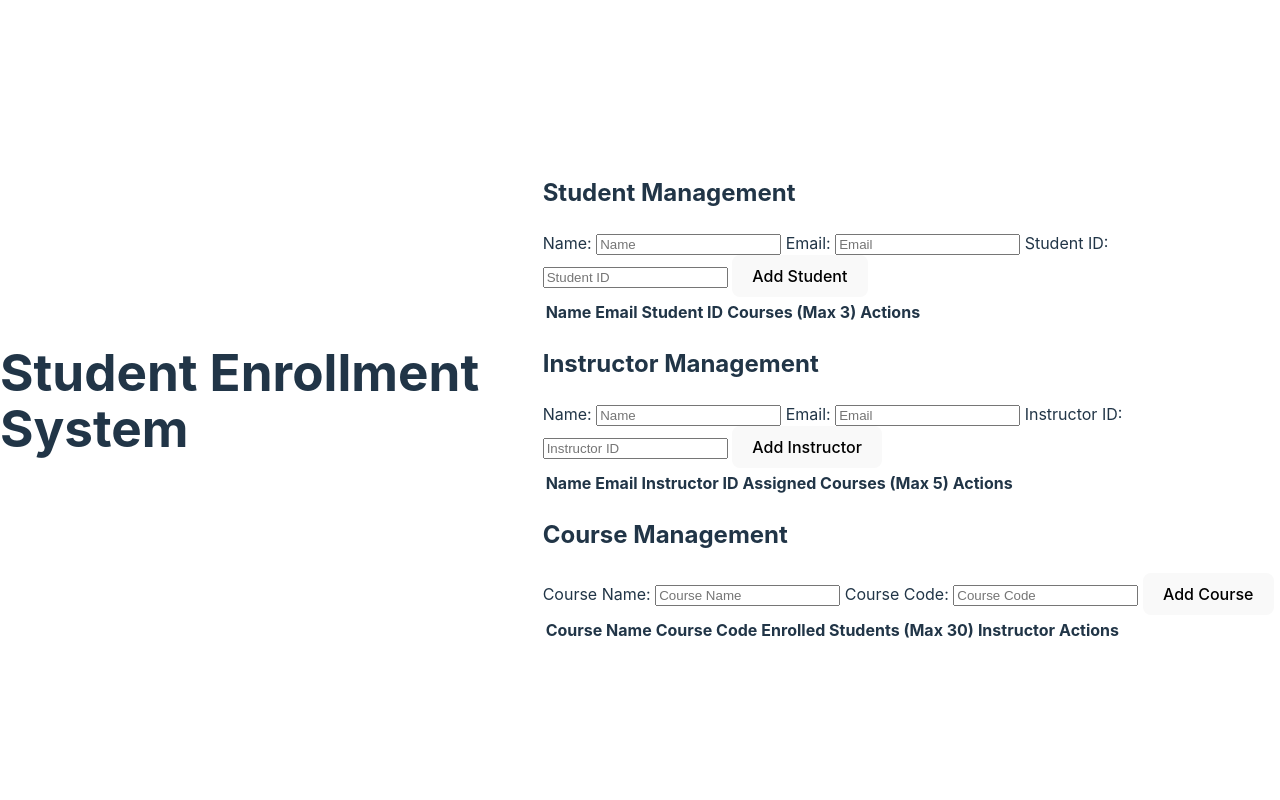
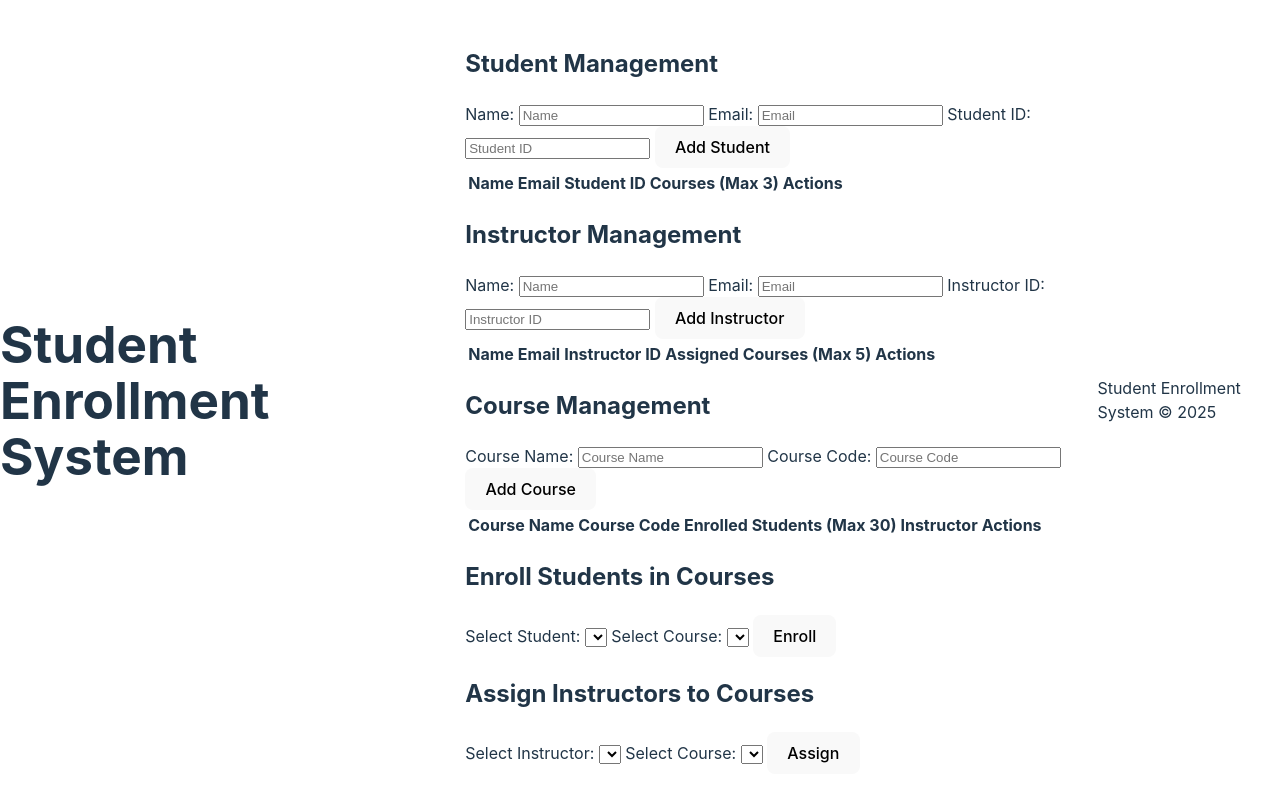
Before and after one commit to omar211346/group-project-1, a website: page index.html in a window 1280 px wide. Drawn offline with Linux system fonts and the light colour scheme; files that its build step writes are made by us from their sources.

Commit message:
made a student enrollment section and instructor course assignment. added a footer. html is finished

```diff
--- a/index.html
+++ b/index.html
@@ -113,9 +113,40 @@
           </div>
       </section>
 
+      <!-- Student Enrollment -->
+      <section class="section section--enrollment">
+          <h2 class="section__title">Enroll Students in Courses</h2>
+          <form class="form form--enrollment">
+              <label for="enroll-student">Select Student:</label>
+              <select class="form__select form__select--student" id="enroll-student"></select>
+
+              <label for="enroll-course">Select Course:</label>
+              <select class="form__select form__select--course" id="enroll-course"></select>
+
+              <button type="submit" class="form__button form__button--enroll">Enroll</button>
+          </form>
+      </section>
+
+      <!-- Instructor Course Assignment -->
+      <section class="section section--assign">
+          <h2 class="section__title">Assign Instructors to Courses</h2>
+          <form class="form form--assign">
+              <label for="assign-instructor">Select Instructor:</label>
+              <select class="form__select form__select--instructor" id="assign-instructor"></select>
+
+              <label for="assign-course">Select Course:</label>
+              <select class="form__select form__select--course" id="assign-course"></select>
+
+              <button type="submit" class="form__button form__button--assign">Assign</button>
+          </form>
+      </section>
+  </main>
+
+  <footer class="footer">
+      <p class="footer__text">Student Enrollment System &copy; 2025</p>
+  </footer>
 
   <script type="module" src="/src/js/app.js"></script>
-    </main>
 </body>
 
 </html>
```
Lines whose indentation alone changed are shown as unchanged.
